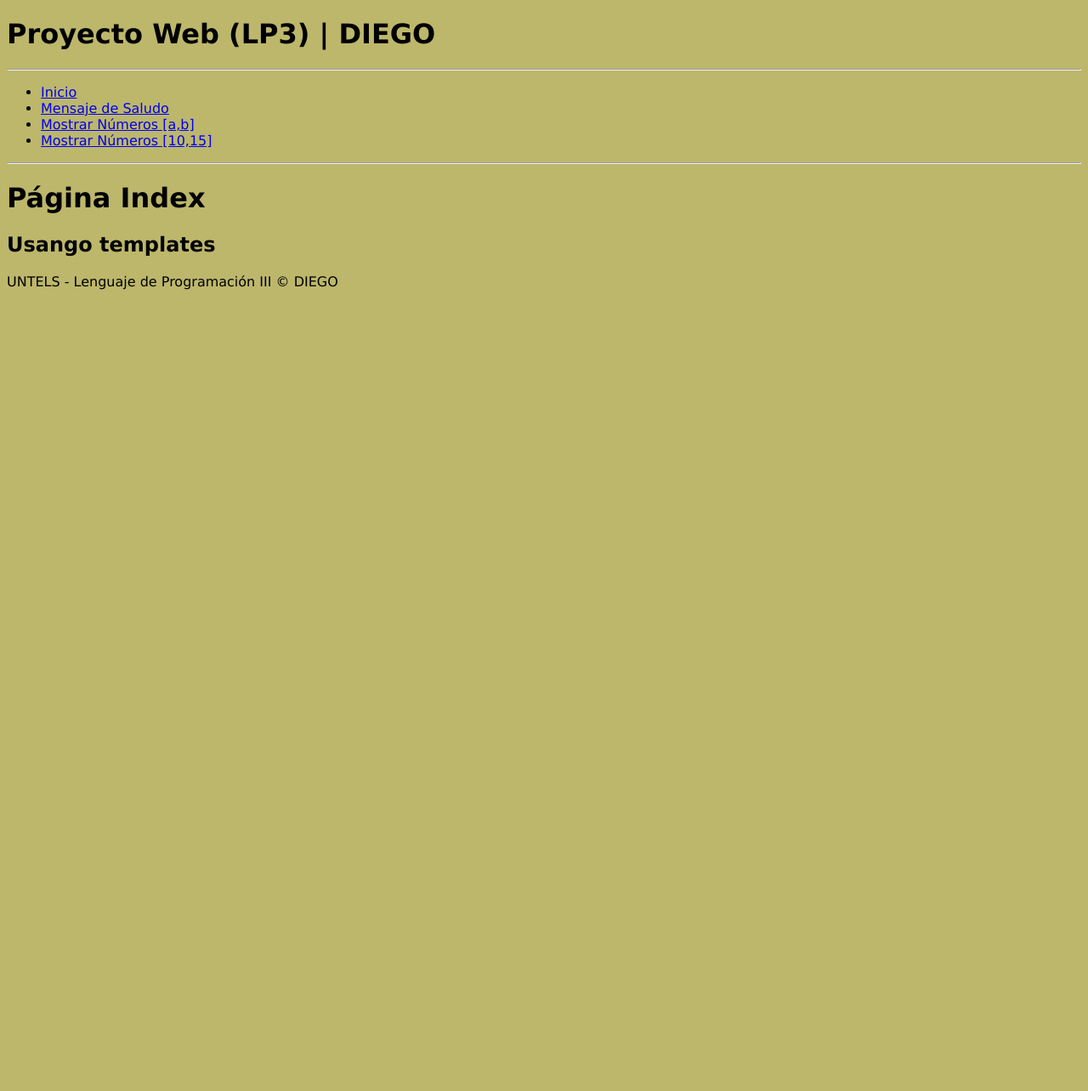
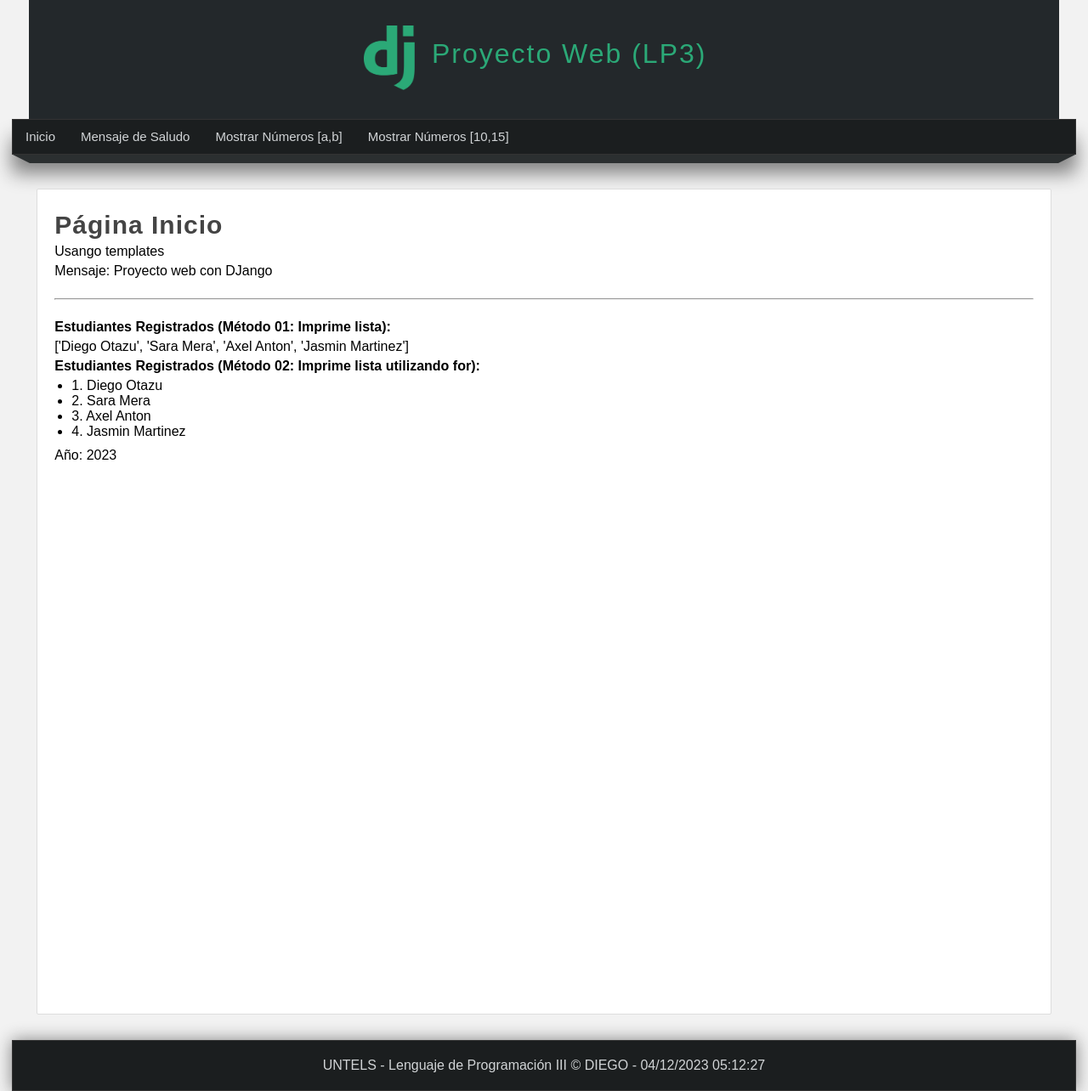
Before and after one commit to DIEGOOTAZU/Django, a Django app: page / in a window 1280 px wide. Shown: the whole page at 85% size. Before the commit the page ends 341 px from the top, so only its background shows below. Run offline with Django 4.2, Linux system fonts and the light colour scheme.

Commit message:
Add files via upload

```diff
--- a/ProyectosDjango/proyecto001/miapp/static/css/style.css
+++ b/ProyectosDjango/proyecto001/miapp/static/css/style.css
@@ -1,4 +1,167 @@
+/*Estilos Generales*/
+*{
+    margin: 0px;
+    padding: 0px;
+    font-family: Arial, Helvetica, sans-serif;
+    text-decoration: none;
+}
+
 body{
-    font-family: Verdana, Geneva, Tahoma, sans-serif;
-    background-color: darkkhaki;
+    background-color: #f2f2f2;
 }
+
+/* Estilos Cabecera */
+header{
+    width: 1212px;
+    height: 140px;
+    background-color: #23282B;
+    margin: 0 auto;
+}
+
+
+#logotipo {
+    width: 35%;
+    height: 130px;
+    margin: 0 auto;
+    padding-top: 10px;
+}
+
+
+#logotipo img{
+    display: block;
+    width: 60px;
+    float: left;
+    margin-top: 20px;
+}
+
+#logotipo h1{
+    display: block;
+    float: left;
+    margin-top: 35px;
+    margin-left: 20px;
+    letter-spacing: 2px;
+    font-weight: lighter;
+    color: #2ba977;
+}
+
+/*Estilos Navegación*/
+
+
+/*Zona de menu*/
+nav{
+    width: 1250px;
+    height: 40px;
+    margin: 0 auto;
+    background-color: #1B1E1F;
+    border: 1px solid #333333;
+    box-shadow: 0px 22px 22px gray;
+    font-size: 15px;
+}
+
+
+/*Zona de enlaces*/
+nav ul{
+    list-style: none;
+    text-decoration: none;
+}
+nav ul li{
+    line-height: 40px;
+    float: left;
+}
+
+
+/*Hipervinculos*/
+nav ul li a{
+    display: block;
+    padding-left: 15px;
+    padding-right: 15px;
+    color: #d1d4d6;
+}
+
+
+/*Efecto en Hipervínculos*/
+nav ul li a:hover{
+    background: #2ba977;
+    box-shadow: 0px 0px 0px #444 inset;
+    color:white;
+    transition: all 300ms;
+}
+
+/*Efecto 3D*/
+.barra{
+    width: 1250px;
+    margin: 0 auto;
+}
+
+
+.esquina-izquierda{
+    display: block;
+    border-left: 20px solid transparent;
+    border-top: 10px solid #2B2F30;
+    float: left;
+}
+
+
+.esquina-derecha{
+    display: block;
+    border-right: 20px solid transparent;
+    border-top: 10px solid #2B2F30;
+    float: right;
+}
+
+
+/*Relleno del hueco*/
+.relleno-barra{
+    display: block;
+    width: 1210px;
+    height: 10px;
+    background: #2B2F30;
+    float: left;
+}
+/*Estilos para el CONTENIDO*/
+#content{
+    width: 1212px;
+    min-height: 930px;
+    margin: 0 auto;
+    margin-bottom: 30px;
+    margin-top: 40px;
+}
+
+
+.box{
+    background: white;
+    width: 95%;
+    min-height: 930px;
+    padding: 20px;
+    border: 1px solid #ddd;
+    border-radius: 2px;
+    margin: 0 auto;
+}
+
+.title{
+    color: #444;
+    letter-spacing: 1px;
+    font-size: 30px;
+    margin-bottom: 4px;
+    margin-top: 5px;
+}
+/*Estilo para el footer*/
+footer{
+    width: 1250px;
+    background-color: #1B1E1F;
+    border: 1px solid #333;
+    color: #d1d4d6;
+    text-align: center;
+    margin: 0 auto;
+    padding-top: 20px;
+    padding-bottom: 20px;
+    box-shadow: 0px 0px 20px gray;
+}
+.box p, .box h2, .box h3, .box ul{
+    margin-bottom: 5px;
+    margin-top: 5px;
+}
+.box ul, .box ol{
+    margin-left: 20px;
+    margin-bottom: 10px;
+}
--- a/ProyectosDjango/proyecto001/miapp/templates/index.html
+++ b/ProyectosDjango/proyecto001/miapp/templates/index.html
@@ -2,11 +2,26 @@
 
 
 {% block title %}
-    Inicio
+{{titulo}}
 {% endblock %}
 
 
 {% block content %}
-<h1>Página Index</h1>
-<h2>Usango templates</h2>
+<!--Comentario en HTML-->
+{% comment 'Datos de la pagina index' %}
+En esta pagina se mostrara la bienvenida al sistema
+{% endcomment %}
+    <h1 class="title">Página {{titulo}}</h1>
+    <p>Usango templates</p>
+    {% if mensaje %}
+    <p> Mensaje: {{mensaje}} </p>
+    {% else %}
+        <strong>El Mensaje no tiene contenido</strong>
+    {% endif %}
+
+    {% include 'listado_estudiantesregistrados.html' with encabezado="Estudiantes Registrados" %}
+
+
+    <p>Año: 2023</p>
+
 {% endblock %}
--- a/ProyectosDjango/proyecto001/miapp/templates/layout.html
+++ b/ProyectosDjango/proyecto001/miapp/templates/layout.html
@@ -12,32 +12,49 @@
     <link rel="stylesheet" type="text/css" href="{% static 'css/style.css' %}" />
 </head>
 <body>
-    <h1> Proyecto Web (LP3) | DIEGO </h1>
-    <hr/>
+    <header>
+        <div id="logotipo">
+
+            <img src="{% static 'imagenes/LogoDJango.png' %}">
+            <h1>Proyecto Web (LP3)</h1>
+        </div>
+    </header>
+
+    <nav>
     <ul>
         <li>
-            <a href="/inicio"> Inicio</a>
+            <a href="{% url 'inicio' %}"> Inicio</a>
          </li>
          <li>
-            <a href="/saludo"> Mensaje de Saludo</a>
+            <a href="{% url 'saludo' %}"> Mensaje de Saludo</a>
          </li>
          <li>
-            <a href="/rango"> Mostrar Números [a,b]</a>
+            <a href="{% url 'rango' %}"> Mostrar Números [a,b]</a>
          </li>
          <li>
-            <a href="/rango2/10/15"> Mostrar Números [10,15]</a>
+            <a href="{% url 'rango2' %}"> Mostrar Números [10,15]</a>
          </li>
+
     </ul>
-    <hr/>
+    </nav>
+
+    <div class="barra">
+        <span class="esquina-izquierda"></span>
+        <span class="relleno-barra"></span>
+        <span class="esquina-derecha"></span>
+    </div>
 
     <div id="content">
+        <div class="box">
+
         {% block content %}
         <strong> Contenido en layout (Padre) </strong>
         {% endblock %}
-
+    </div>
     </div>
     <footer>
-        UNTELS - Lenguaje de Programación III &copy; DIEGO
+        UNTELS - Lenguaje de Programación III &copy; DIEGO - {% now "d/m/Y h:m:s" %}
+
     </footer>
 
 </body>
--- /dev/null
+++ b/ProyectosDjango/proyecto001/miapp/templates/listado_estudiantesregistrados.html
@@ -0,0 +1,13 @@
+<br>
+<hr>
+<br>
+<p> <strong> {{encabezado}} (Método 01: Imprime lista): </strong> </p>
+        {{estudiantes}}
+<p> <strong> {{encabezado}} (Método 02: Imprime lista utilizando for): </strong> </p>
+<ul>
+    {% for estudiante in  estudiantes %}
+        <li>{{forloop.counter}}. {{estudiante}}</li>
+    {% empty %}
+        <p> No hay {{encabezado}} </p>
+    {% endfor %}
+</ul>
--- a/ProyectosDjango/proyecto001/miapp/views.py
+++ b/ProyectosDjango/proyecto001/miapp/views.py
@@ -24,26 +24,37 @@ layout = """
 """
 
 def index(request):
+    estudiantes = [ 'Diego Otazu',
+                    'Sara Mera',
+                    'Axel Anton',
+                    'Jasmin Martinez']
 
-    return render(request,'index.html')
+
+    return render(request,'index.html', {
+        'titulo':'Inicio',
+        'mensaje':'Proyecto web con DJango',
+        'estudiantes': estudiantes
+
+    })
 
 def saludo(request):
 
-    return render(request, 'saludo.html')
+    return render(request, 'saludo.html',{
+        'titulo':'Saludo',
+        'autor_saludo':'Otazú Quispe Diego Armando'
+    })
 
 def rango(request):
     a = 10
     b = 20
-    resultado = f"""
-        <h2> Numeros de [{a},{b}] </h2>
-        Resultado: <br>
-        <ul>
-    """
-    while a<=b:
-        resultado +=  f"<li> {a} </li>"
-        a+=1
-    resultado += "</ul"
-    return HttpResponse(layout + resultado)
+    rango_numeros = range(a,b+1)
+    return render(request,'rango.html',{
+        'titulo':'Rango',
+        'a':a,
+        'b':b,
+        'rango_numeros':rango_numeros
+    })
+
 
 def rango2(request,a=0,b=100):
     resultado = f"""
```
Also changed, not shown: ProyectosDjango/proyecto001/miapp/templates/filtros.html (added, +18 -0 lines), ProyectosDjango/proyecto001/miapp/templates/rango.html (added, +18 -0 lines), ProyectosDjango/proyecto001/miapp/templates/saludo.html (+3 -4 lines), ProyectosDjango/proyecto001/miapp/templatetags/filters.py (added, +9 -0 lines), ProyectosDjango/proyecto001/miapp/static/imagenes/logoDJango.png (added), ProyectosDjango/proyecto001/miapp/templatetags/__init__.py (added). Lines whose indentation alone changed are shown as unchanged.
